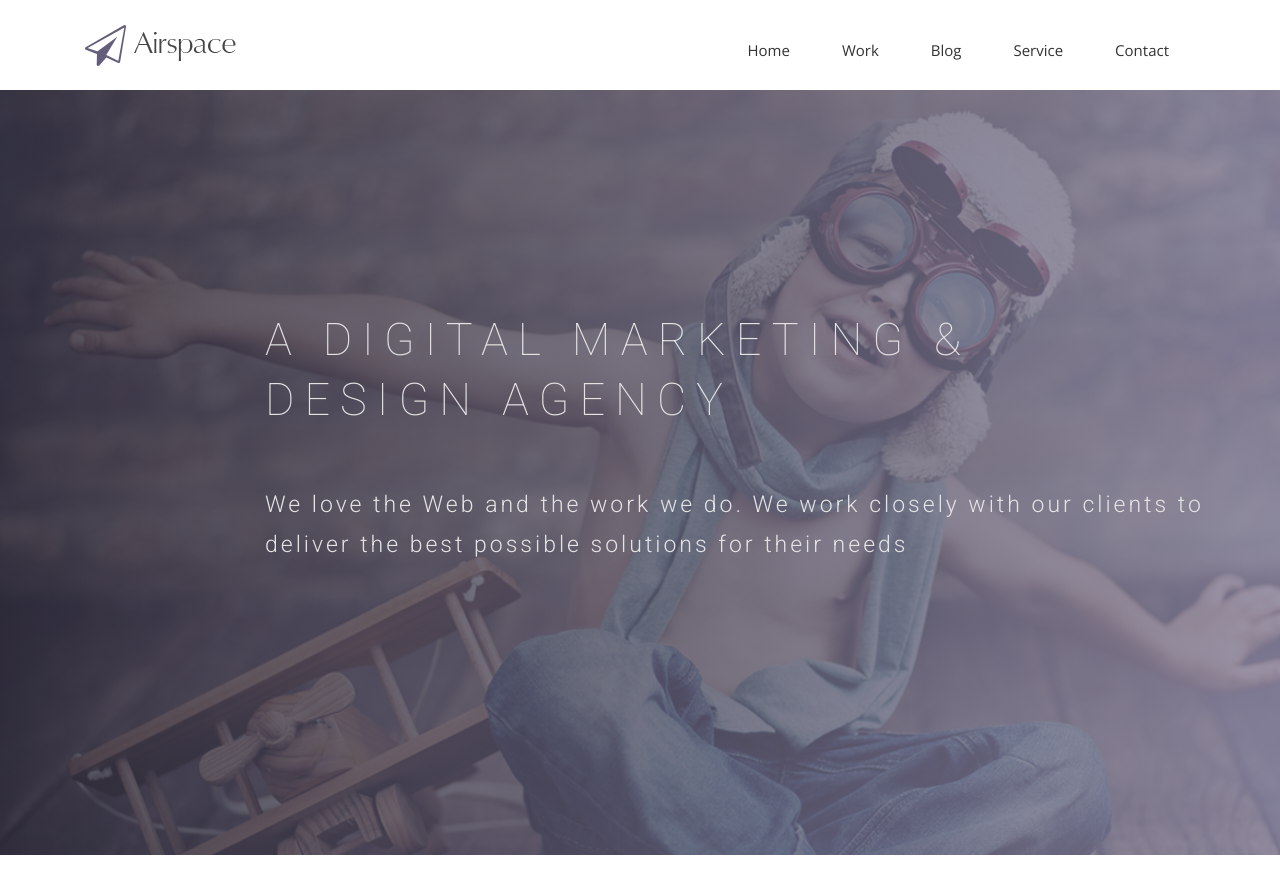
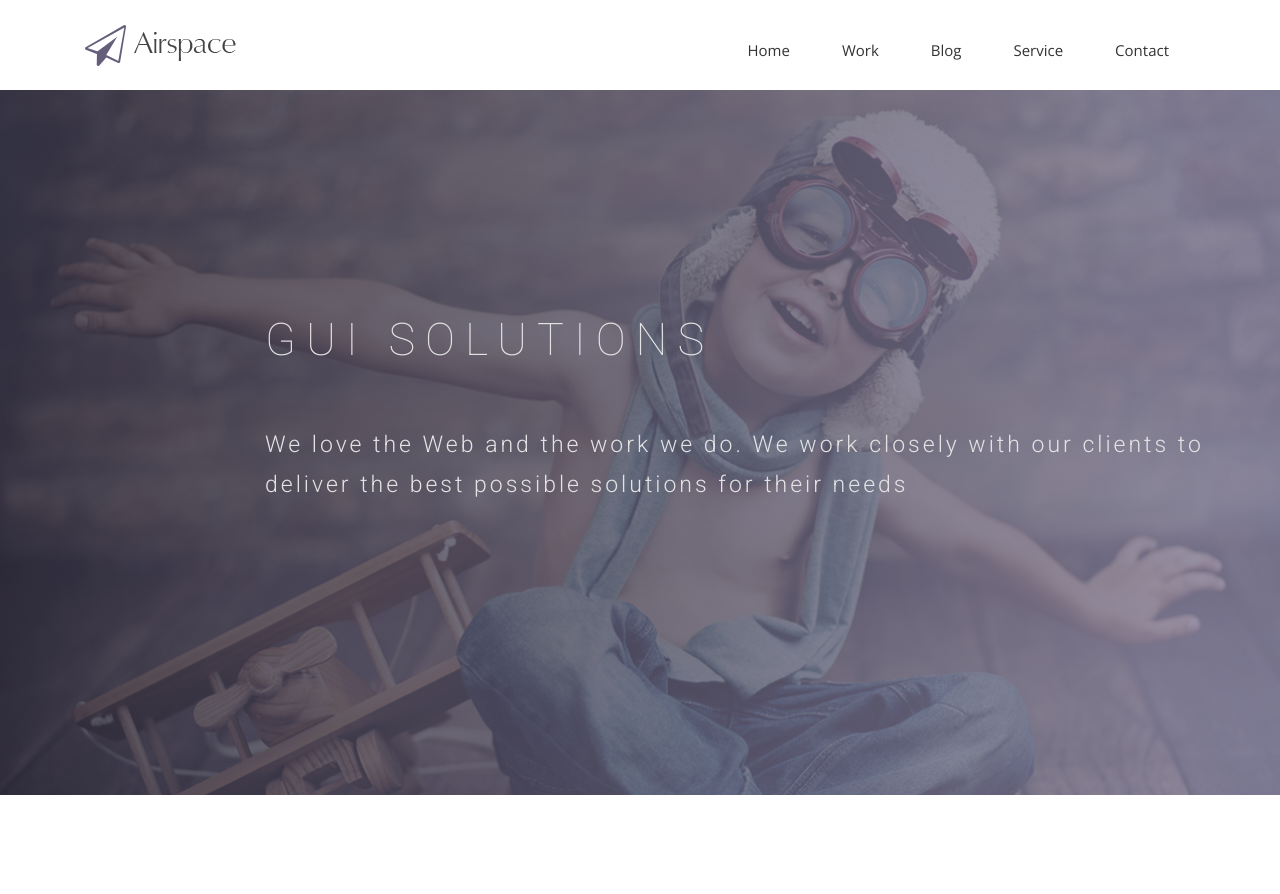
Before and after one commit to nicolasguillen/gui-solutions.ch, a Jekyll site: the page built from index.html, in a window 1280 px wide and 900 px high. Shown: the top 894 px of the window. Built offline with Jekyll 4.4.1, drawn with Linux system fonts in a browser that asks for light colours; nearby versions of some CDN libraries; some web fonts are replaced.

```diff
--- a/index.html
+++ b/index.html
@@ -1,6 +1,6 @@
 ---
 layout: page
-title: Airspace
+title: GUI Solutions
 permalink: /
 ---
 
@@ -10,7 +10,7 @@
     <div class="row">
       <div class="col-md-10 col-md-offset-2">
         <div class="block">
-          <h1 class="animated fadeInUp">A DIGITAL MARKETING &#38; <br> DESIGN AGENCY</h1>
+          <h1 class="animated fadeInUp">GUI SOLUTIONS</h1>
           <p class="animated fadeInUp">We love the Web and the work we do. We work closely with our clients to deliver the best possible solutions for their needs</p>
         </div>
       </div>
```
Also changed, not shown: 1 other file.
